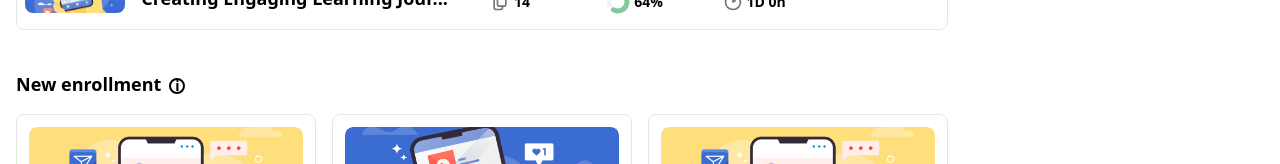
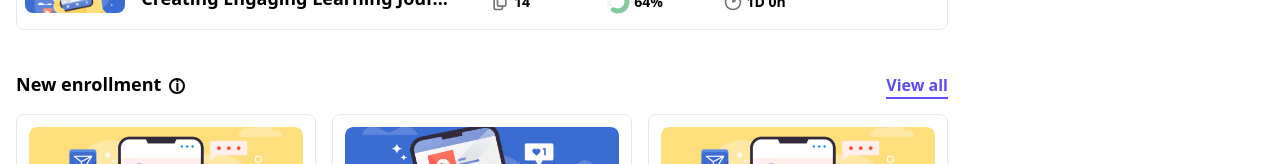
Before and after one commit to Eravity/Rocket.dev, a Next.js app: page / in a window 1280 px wide. Shown: the part 439-603 px from the top of the page. Built offline with nearby package versions, Linux system fonts and the light colour scheme.

Commit message:
Add View All button to New Enrollment

```diff
--- a/src/app/_components/NewEnrollment.tsx
+++ b/src/app/_components/NewEnrollment.tsx
@@ -6,9 +6,14 @@ import image2 from "../images/2.jpg";
 export default function NewEnrollment() {
   return (
     <section className="flex flex-col relative">
-      <div className="flex gap-2 items-baseline">
-        <h1 className="font-bold text-lg mb-4">New enrollment</h1>
-        <InfoSign info="Here are the courses you enrolled in" />
+      <div className="flex items-baseline justify-between">
+        <div className="flex gap-2 items-baseline">
+          <h1 className="font-bold text-lg mb-4">New enrollment</h1>
+          <InfoSign info="Here are the courses you enrolled in" />
+        </div>
+        <button className="self-start sm:self-auto font-semibold underline-offset-[5px] border-b-2 border-blueLotus text-blueLotus hover:opacity-80 active:scale-95 transition-all duration-200 text-sm sm:text-base">
+          View all
+        </button>
       </div>
       <div className="grid grid-cols-1 md:grid-cols-2 lg:grid-cols-3 gap-4">
         <CourseBox
```
